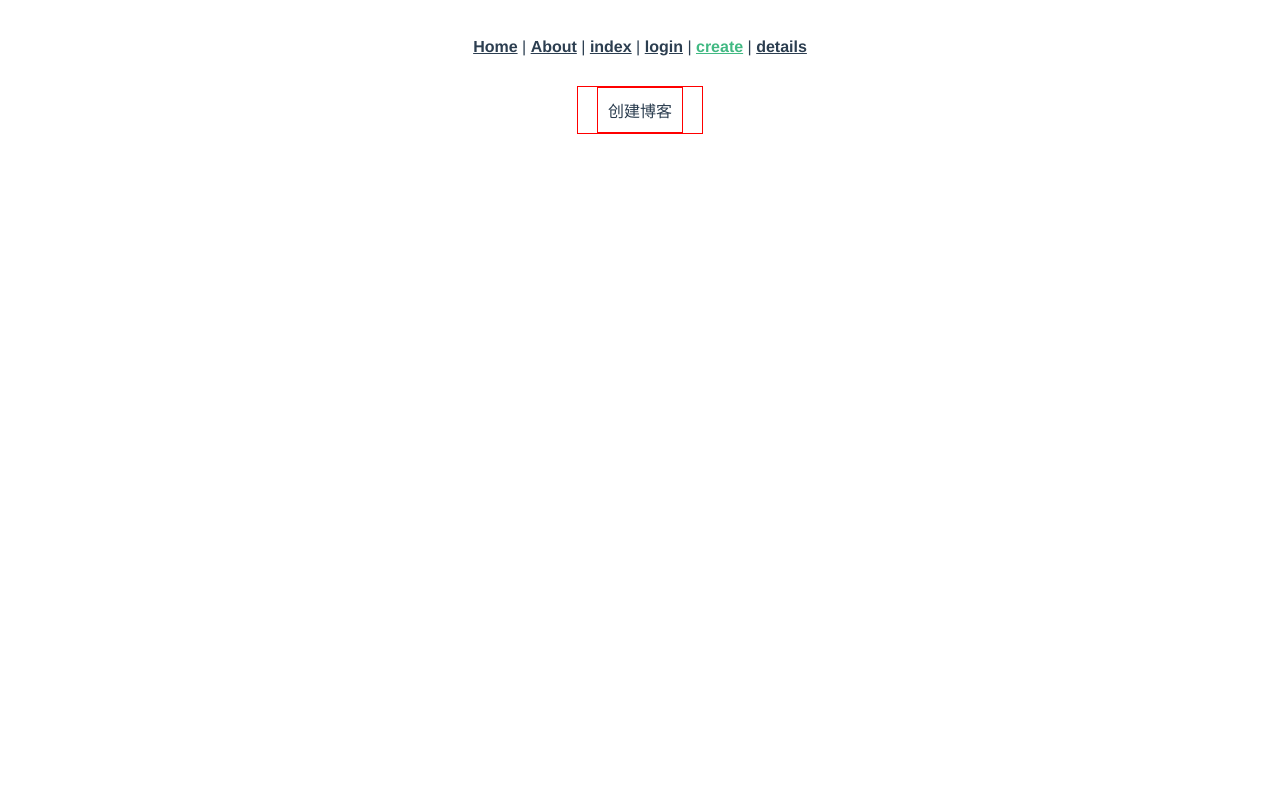
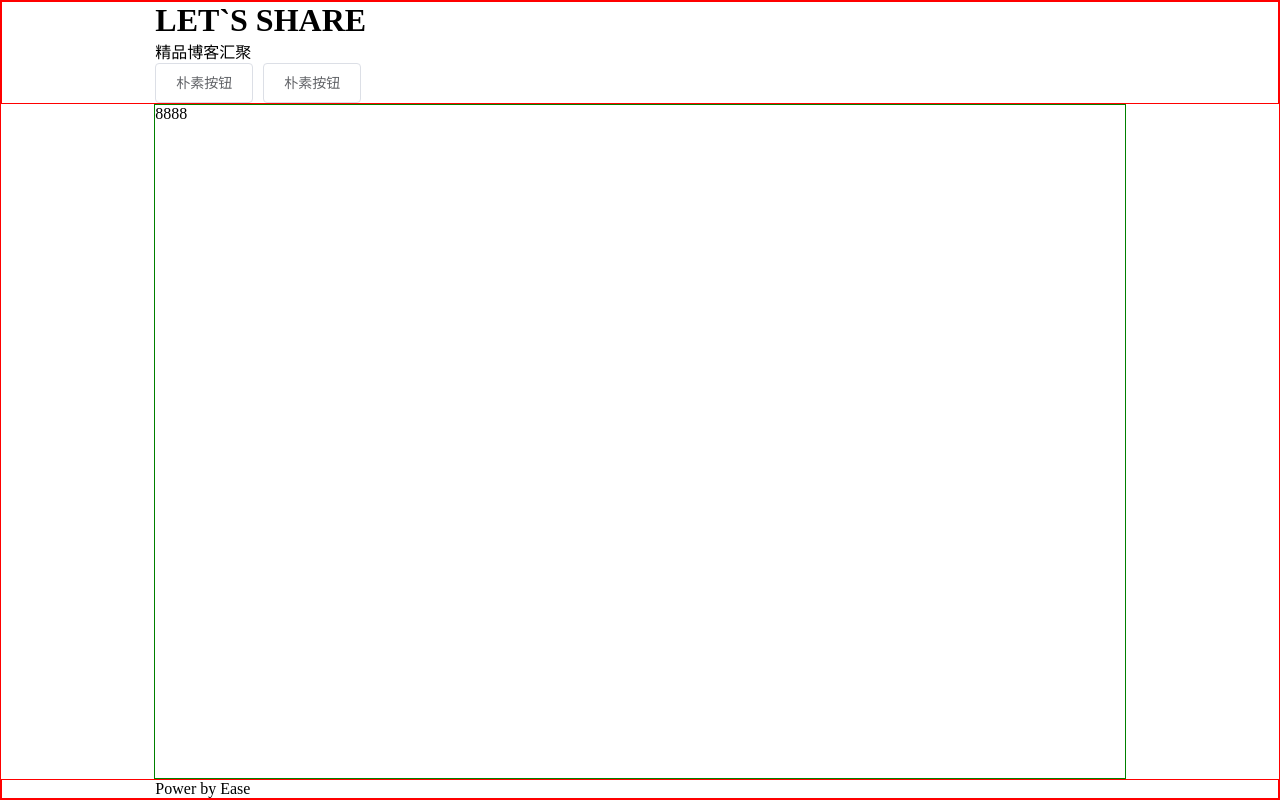
Before and after one commit to DylanChen08/vue-blog, a Vue app: page /pages/create in a window 1280 px wide. Built offline with nearby package versions, Linux system fonts and the light colour scheme.

Commit message:
增加公用组件 Footer Header , 增加公共样式

```diff
--- a/src/App.vue
+++ b/src/App.vue
@@ -1,29 +1,53 @@
 <template>
-  <div id="app">
-    <div id="nav">
-      <router-link to="/">Home</router-link> |
-      <router-link to="/about">About</router-link> |
-      <router-link to="/pages/index">index</router-link> |
-      <router-link to="/pages/login">login</router-link> |
-      <router-link to="/pages/create">create</router-link> |
-      <router-link to="/pages/details">details</router-link>
+    <div id="app">
+        <Header></Header>
+        <main id="main">8888</main>
+        <Footer></Footer>
     </div>
-    <router-view/>
-  </div>
 </template>
+<script>
+    import Header from "./components/common/Header"
+    import Footer from "./components/common/Footer"
+
+    export default {
+        name: "App",
+        components: {
+            Header,
+            Footer
+        }
+    }
+</script>
 <style lang="stylus">
-#app
-  font-family 'Avenir', Helvetica, Arial, sans-serif
-  -webkit-font-smoothing antialiased
-  -moz-osx-font-smoothing grayscale
-  text-align center
-  color #2c3e50
+    /*公共样式*/
+    *
+        margin 0
+        padding 0
+        box-sizing border-box
 
-#nav
-  padding 30px
-  a
-    font-weight bold
-    color #2c3e50
-    &.router-link-exact-active
-      color #42b983
+    html,body,#app
+        height:100vh
+    #app {
+        display grid
+        grid-template-columns 12% auto 12%
+        grid-template-rows auto 1fr auto
+        grid-template-areas "header header header"\
+        ".      main  ."\
+        "footer footer footer"
+        border 1px solid red
+    }
+
+    #header
+        grid-area header
+        border 1px solid red
+        padding 0 12%
+
+    #main
+        grid-area main
+        border 1px solid green
+
+    #footer
+        grid-area footer
+        padding-left 12%
+        border 1px solid red
+
 </style>
--- /dev/null
+++ b/src/components/common/Footer.vue
@@ -0,0 +1,15 @@
+<template>
+    <div id="footer">
+        <span>Power by Ease</span>
+    </div>
+</template>
+
+<script>
+    export default {
+        name: "Footer"
+    }
+</script>
+
+<style scoped>
+
+</style>
--- /dev/null
+++ b/src/components/common/Header.vue
@@ -0,0 +1,25 @@
+<template>
+    <div id="header">
+        <h1>LET`S SHARE</h1>
+        <span>精品博客汇聚</span>
+        <section>
+            <el-button plain @click="test">朴素按钮</el-button>
+            <el-button plain>朴素按钮</el-button>
+        </section>
+    </div>
+</template>
+
+<script>
+    export default {
+        name: "Header",
+        methods: {
+            test() {
+                alert(1)
+            }
+        }
+    }
+</script>
+
+<style scoped>
+
+</style>
```
